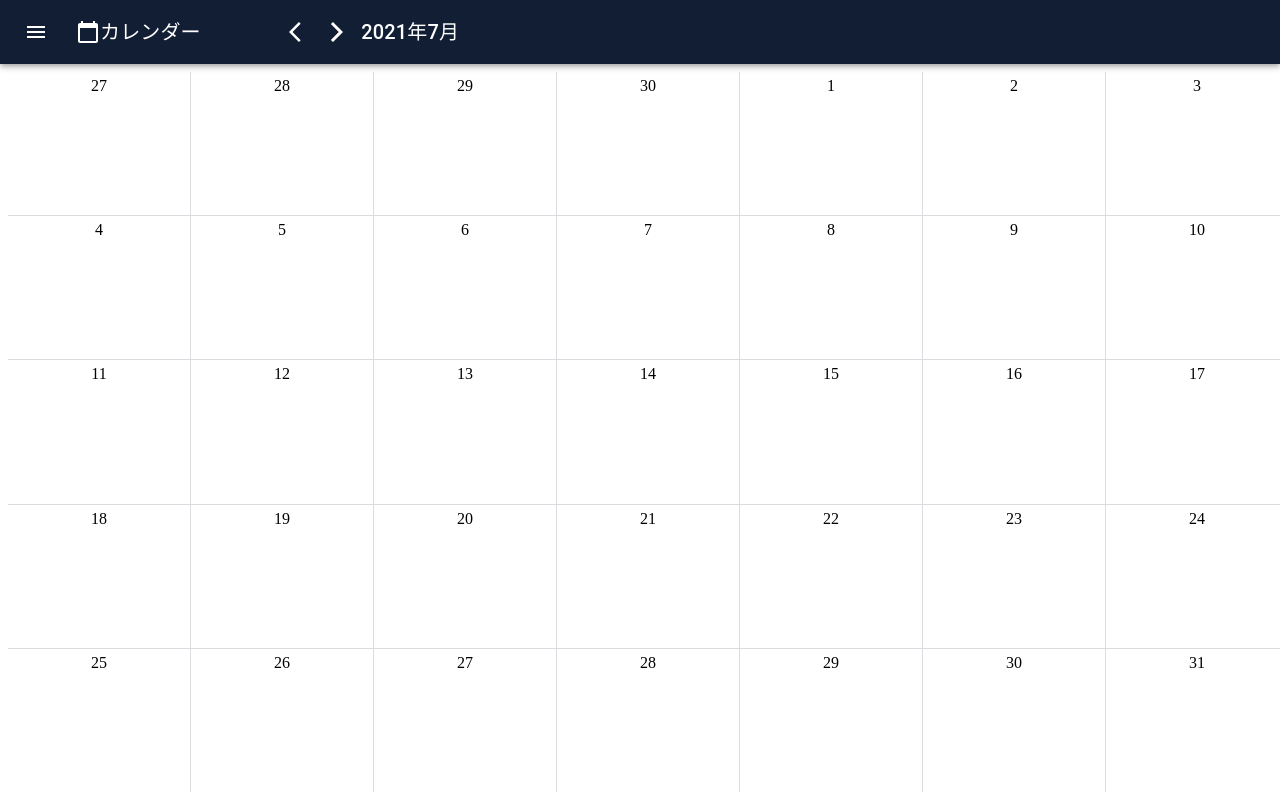
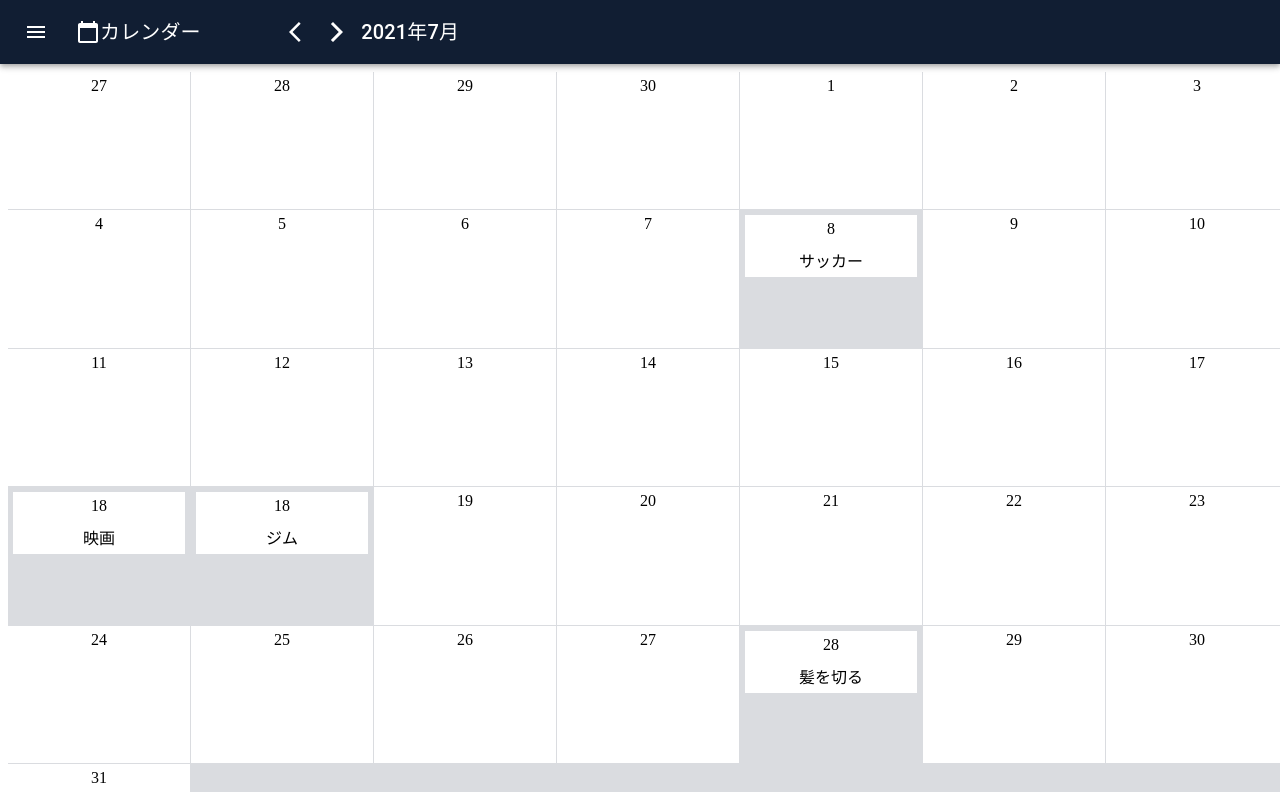
Before and after one commit to shogo-nakano-desu/calendar-app, a React (Create React App) app: page / in a window 1280 px wide. Built offline with nearby package versions, Linux system fonts and the light colour scheme.

Commit message:
レイアウト崩壊しているけどレンダリングはできた。これからレイアウトを整える

```diff
--- a/src/Calendar.tsx
+++ b/src/Calendar.tsx
@@ -142,11 +142,7 @@ const dateOfFirstDayOfCalendar = getDay(renderedFirstDate);
 const renderStartIndex: number =
   differenceInCalendarDays(renderedFirstDate, firstDayOfCalendar) -
   dateOfFirstDayOfCalendar;
-// ここから該当月分レンダーしていったら、ピッタリの数になるはず。（renderStartIndexの数字はちゃんと計算していないから前後２ぐらいずれいているかも）
-
-console.log(renderStartIndex);
-console.log(lineupDivNum);
-
+// ここから該当月分レンダーしていったら、ピッタリの数になる
 const renderWeeksArray = weeksArray.slice(
   renderStartIndex,
   renderStartIndex + lineupDivNum
@@ -155,12 +151,27 @@ const renderWeeksArray = weeksArray.slice(
 // 予定があるかないか、あるとしたら１個だけなのか複数あるのか
 //（つまり、ifで予定のあるなしを判定して、あったらmapで展開していく）ロジックは後からかく
 console.log(renderWeeksArray);
+
 const Schedules = () => {
   return (
     <>
-      {renderWeeksArray.map((day) => (
-        <ScheduleStyle>{getDate(day.date)}</ScheduleStyle>
-      ))}
+      {renderWeeksArray.map((day) =>
+        // <ScheduleStyle>{getDate(day.date)}</ScheduleStyle>
+        {
+          if (day.schedules.length >= 1) {
+            console.log("ifのなか処理している");
+            return day.schedules.map((schedule: TestScheduleMetadata) => (
+              <div style={{ padding: "5px" }}>
+                <ScheduleStyle>{getDate(day.date)}</ScheduleStyle>
+                <ScheduleStyle>{schedule.title}</ScheduleStyle>
+              </div>
+            ));
+          } else {
+            return <ScheduleStyle>{getDate(day.date)}</ScheduleStyle>;
+          }
+          console.log("無名関数動いている");
+        }
+      )}
     </>
   );
 };
@@ -172,7 +183,8 @@ const ScheduleStyle = styled.div`
 `;
 
 // いったんぼつになっている関数たち。
-// {renderWeeksArray.map((day) => scheduleFinder)}
+// Scheduleのなかに書いていたもの{renderWeeksArray.map((day) => scheduleFinder)}
+//
 // const scheduleFinder = (day: TestScheduleModel) => {
 //   if (day.schedules.length >= 1) {
 //     return day.schedules.map((schedule: TestScheduleMetadata) => (
```
